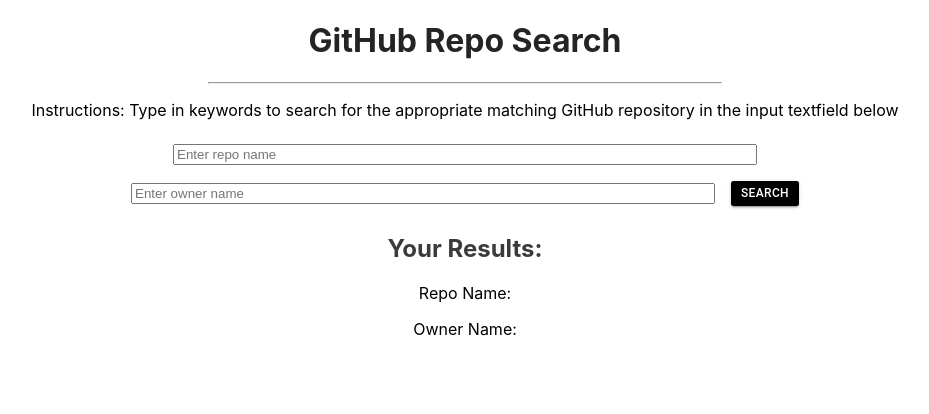
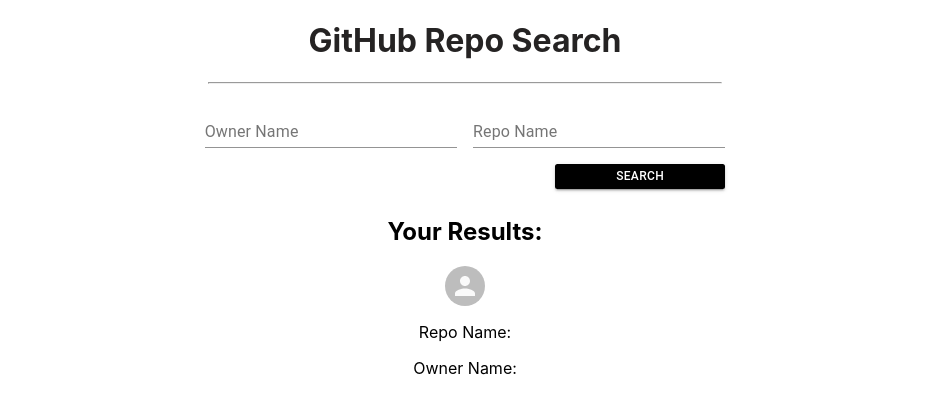
Before and after one commit to yyerthao/github-search, a React (Create React App) app: page / in a window 1280 px wide. Shown: the top 414 px of the page, without its empty margins (175-1104 px from the left). Built offline with nearby package versions, Linux system fonts and the light colour scheme; no server answers.

Commit message:
Added textfield and avatar material ui

```diff
--- a/src/components/App/App.css
+++ b/src/components/App/App.css
@@ -11,7 +11,8 @@
 }
 
 .container{
-  margin: 0 4rem;
+  display: flex;
+  justify-content: center;
 }
 
 .center{
@@ -34,3 +35,8 @@
 .hr-style{
   width: 40%;
 }
+
+.background{
+  display: flex;
+  float: right;
+}
--- a/src/components/App/App.js
+++ b/src/components/App/App.js
@@ -6,9 +6,11 @@
 function App() {
   return (
     <div>
+      <center>
       <h1 className="App-header">GitHub Repo Search</h1>
       <hr className="hr-style"></hr>
       <SearchQuery/>
+      </center>
     </div>
   );
 }
--- a/src/components/Results/Results.js
+++ b/src/components/Results/Results.js
@@ -4,7 +4,7 @@
 function Results(){
     return(
         <section>
-            <h2 className="grey-color">Your Results:</h2>
+
         </section>
     )
 }
--- a/src/components/SearchQuery/SearchQuery.js
+++ b/src/components/SearchQuery/SearchQuery.js
@@ -1,12 +1,16 @@
-import React, {useState} from 'react';
+import React, {useState, useEffect} from 'react';
 import Results from '../Results/Results';
 import { makeStyles } from '@material-ui/core/styles';
 import Button from '@material-ui/core/Button';
+import TextField from '@material-ui/core/TextField';
+import Avatar from '@material-ui/core/Avatar';
+
 
 const useStyles = makeStyles((theme) => ({
     root: {
         '& > *': {
             margin: theme.spacing(1),
+            width: '25ch'
         },
     background: {
         color: 'black'
@@ -27,40 +31,35 @@
 
 // classes declared with useStyles() for material-ui
 const classes = useStyles();
+// List of variables to use in this function component
+const [input, setInput] = useState('');
+const [repo, setRepo] = useState('');
+const [repoOwner, setRepoOwner] = useState('');
+const [owner, setOwner] = useState('');
+const [name, setName] = useState('');
+const [avatar, setAvatar] = useState('');
 
 
-// List of variables to use in this function component
-const [org, setOrg] = useState('');
-const [owner, setOwner] = useState('');
 
-// const [avatar, setAvatar] = useState('');
-// const [starred, setStarred] = useState('');
-// const [language, setLanguage] = useState('');
+useEffect(() => {
+fetch(
+    `https://api.github.com/users/example`,)
+    .then(res => res.json()) // will return a promise, calling it res and converting it to json
+    .then(data => (
+        // console.log(data);
+        setData(data)
+    ));
+}, []);
 
-
-// useEffect(() => {
-// fetch(
-//     `https://api.github.com/search`,
-//     {
-//     method: "GET",
-//     headers: new Headers({
-//         Accept: "application/vnd.github.v3+json"
-//     })
-//     }
-// )
-//     .then(res => res.json()) // will return a promise, calling it res and converting it to json
-//     .then(data => ( // another .then, to get the data back and console.logging the data.
-//         // console.log(data)
-//         setData(data)
-//     ));
-// }, []);
 
 
 const handleSubmit = (event) => {
     event.preventDefault();
-    console.log('Org:', org, 'User:', owner)
+    setInput(event.target.value)
+    console.log('Name:', repo, 'User:', repoOwner)
     fetch(
-        `https://api.github.com/repos/${owner}/${org}`, {
+        `https://api.github.com/repos/${repoOwner}/${repo}`,
+        {
             method: "GET",
             headers: new Headers({
                 Accept: "application/vnd.github.v3+json"
@@ -68,44 +67,46 @@
         }
         )
         .then(res => res.json()) // will return a promise, calling it res and converting it to json
-    .then(data => ( // another .then, to get the data back and console.logging the data.
-        console.log(data)
-    ));
+        .then(data => {// another .then, to get the data back and console.logging the data.
+            setData(data)
+        });
     }
 
-
-// const handleChange = (event) => {
-//     event.preventDefault();
-//     setOrg(event.target.value);
-// }
-
+// function to set state inside app
+// the data we get back, we will grab the properties to set in here
+const setData= ({owner, name, avatar_url}) => {
+    setOwner(owner);
+    setName(name);
+    setAvatar(avatar_url);
+}
 
  return(
-    <div className="center container">
-        <p>Instructions: Type in keywords to search for the appropriate matching GitHub repository
-            in the input textfield below
-        </p>
+    <div>
+        <div className="container">
             <form
                 onSubmit={handleSubmit}
                 className={classes.root}>
-            <input
+                <TextField
+                    id="standard-basic" label="Owner Name"
                     type="text"
-                onChange={(event) => setOrg(event.target.value)}
-                value={org}
+                    onChange={(event) => setRepoOwner(event.target.value)}
+                    value={repoOwner}
+                    placeholder="Enter owner name"
+                    className="one-rem-margin input-field">
+                </TextField>
+                <TextField
+                    id="standard-basic" label="Repo Name"
+                    type="text"
+                    onChange={(event) => setRepo(event.target.value)}
+                    value={repo}
                     placeholder="Enter repo name"
                     className="one-rem-margin input-field">
-            </input>
-            <input
-                type="text"
-                onChange={(event) => setOwner(event.target.value)}
-                value={owner}
-                placeholder="Enter owner name"
-                className="one-rem-margin input-field">
-            </input>
+                </TextField>
+                <br></br>
                 <Button
                     type="submit"
                     variant="contained"
-                className={classes.background}
+                    className="background"
                     style={{
                         borderRadius: '2.5px',
                         color: "white",
@@ -117,9 +118,14 @@
                 </Button>
                 <Results/>
             </form>
+        </div>
         <section>
-            <p>Repo Name: {org}</p>
+        <center>
+            <h2>Your Results:</h2>
+            <Avatar src={avatar} alt="GitHub owner of Repo"></Avatar>
+            <p>Repo Name: {name}</p>
             <p>Owner Name: {owner}</p>
+        </center>
         </section>
      </div>
  )
```
Also changed, not shown: 1 other file (tests, documents, lock files or other folders). Lines whose indentation alone changed are shown as unchanged.
